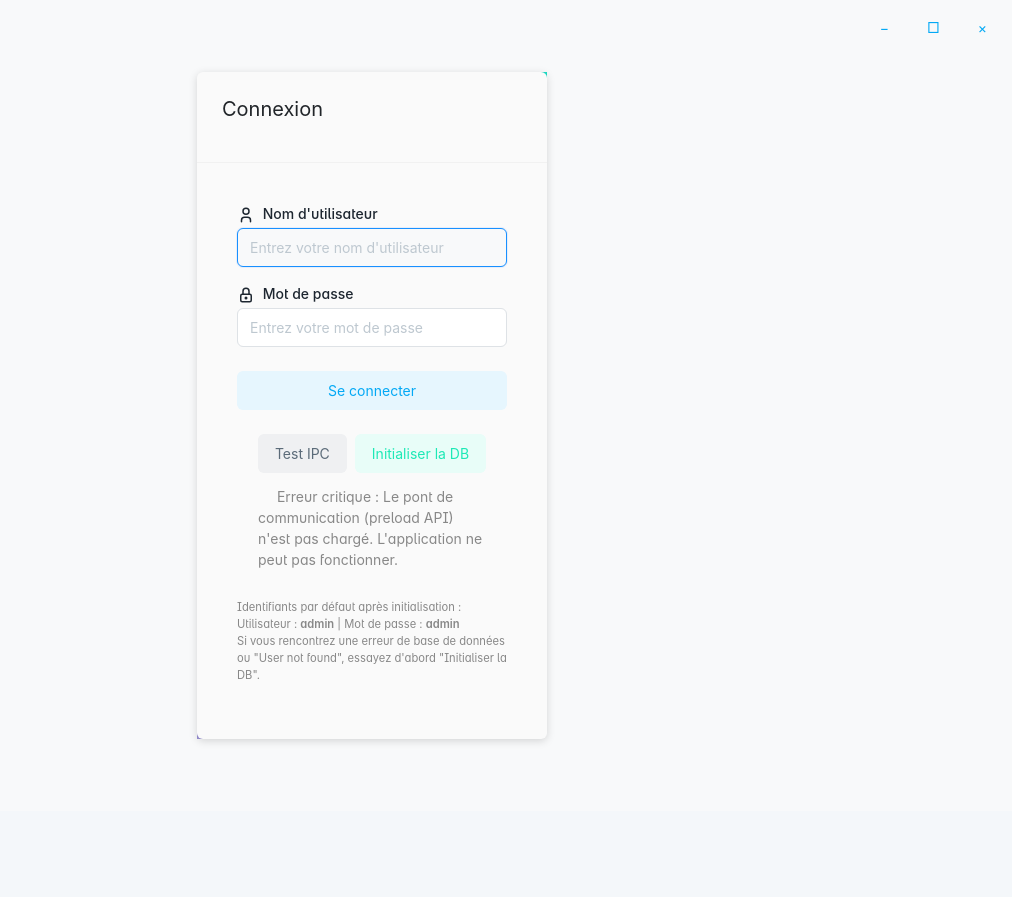
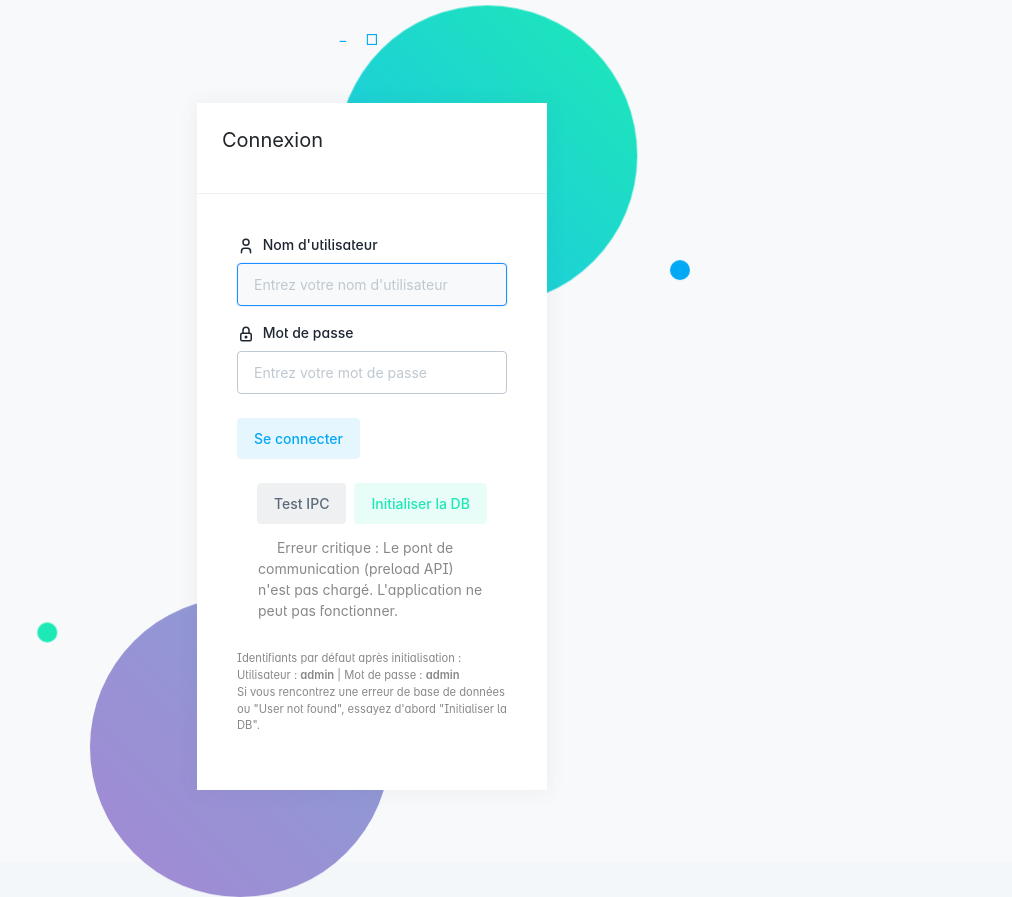
Before and after one commit to elzuzu/OtterCMS, a React (Vite) app: page / in a window 1280 px wide. Shown: the whole page, without its empty margins (268-1280 px from the left). Before the commit the page ends 811 px from the top, so only its background shows below. Built offline with nearby package versions, Linux system fonts and the light colour scheme; a web font is replaced by a local one.

Commit message:
Remove custom login CSS

```diff
--- a/src/renderer/components/Auth.jsx
+++ b/src/renderer/components/Auth.jsx
@@ -134,8 +134,8 @@ export default function Auth({ setUser }) {
         <div className="auth-wrapper v1">
           <div className="auth-form">
             <WindowControls />
-            <div className="auth-position">
-              <div className="card auth-card">
+          <div className="position-relative my-5">
+            <div className="card mb-0">
                 <div className="card-body text-center">
                   <h6 className="mb-3">Connexion automatique...</h6>
                   <p>Tente de se connecter avec votre compte Windows...</p>
@@ -153,14 +153,14 @@ export default function Auth({ setUser }) {
       <div className="auth-wrapper v1">
         <div className="auth-form">
           <WindowControls />
-          <div className="auth-position">
+          <div className="position-relative my-5">
             <div className="auth-bg">
               <span className="r"></span>
               <span className="r s"></span>
               <span className="r s"></span>
               <span className="r"></span>
             </div>
-            <div className="card auth-card">
+            <div className="card mb-0">
               <div className="card-header">
                 <h4 className="mb-3 f-w-400">Connexion</h4>
               </div>
--- a/src/renderer/styles/app.css
+++ b/src/renderer/styles/app.css
@@ -52,221 +52,7 @@ body {
 }
 
 
-/* Placeholders for other component specific rules still in use */
 
-/* -------------------------------------------------------------------------- */
-/* Datta Able login page styles                                               */
-/* -------------------------------------------------------------------------- */
-/* -------------------------------------------------------------------------- */
-/* Authentication layout (Datta Able style)                                   */
-/* -------------------------------------------------------------------------- */
-
-.auth-main {
-  position: relative;
-  background-size: cover;
-}
-
-.auth-wrapper {
-  display: flex;
-  align-items: center;
-  justify-content: center;
-  height: 100%;
-  width: 100%;
-  min-height: 100vh;
-}
-
-.auth-wrapper.v1 .auth-form {
-  display: flex;
-  flex-direction: column;
-  background: var(--pc-card-bg);
-  min-height: 100vh;
-  padding: 24px;
-  position: relative;
-  justify-content: center;
-}
-.auth-wrapper.v1 .auth-form .window-controls {
-  position: absolute;
-  top: 8px;
-  right: 8px;
-  display: flex;
-  gap: 0.25rem;
-}
-
-.auth-wrapper.v1 .auth-form .card-body {
-  padding: 40px;
-}
-
-@media (max-width: 575.98px) {
-  .auth-wrapper.v1 .auth-form .card-body {
-    padding: var(--spacing-4);
-  }
-}
-
-.auth-position {
-  position: relative;
-  margin: 3rem 0;
-}
-
-.auth-wrapper.v1 .auth-bg {
-  position: absolute;
-  inset: 0;
-  overflow: hidden;
-}
-
-.auth-wrapper.v1 .auth-bg .r {
-  position: absolute;
-  width: 300px;
-  height: 300px;
-  border-radius: 50%;
-  /* Hint the browser that these elements will animate transforms */
-  will-change: transform;
-}
-.auth-wrapper.v1 .auth-bg .r:first-child {
-  top: -100px;
-  right: -100px;
-  background: linear-gradient(-135deg, #1de9b6 0%, #1dc4e9 100%);
-}
-.auth-wrapper.v1 .auth-bg .r:last-child {
-  left: -100px;
-  bottom: -100px;
-  background: linear-gradient(-135deg, #899fd4 0%, #a389d4 100%);
-}
-.auth-wrapper.v1 .auth-bg .r.s {
-  width: 20px;
-  height: 20px;
-}
-.auth-wrapper.v1 .auth-bg .r.s:nth-child(2) {
-  top: 150px;
-  right: -150px;
-  background: #04a9f5;
-}
-.auth-wrapper.v1 .auth-bg .r.s:nth-child(3) {
-  left: -150px;
-  bottom: 150px;
-  background: #1de9b6;
-}
-.auth-wrapper.v1 .auth-bg .r:nth-child(odd) {
-  animation: floating 7s infinite;
-}
-.auth-wrapper.v1 .auth-bg .r:nth-child(even) {
-  animation: floating 9s infinite;
-}
-
-@keyframes floating {
-  from {
-    transform: rotate(0deg) translate(-10px) rotate(0deg);
-  }
-  to {
-    transform: rotate(360deg) translate(-10px) rotate(-360deg);
-  }
-}
-
-
-@keyframes rotate {
-  from { transform: rotate(0deg); }
-  to { transform: rotate(360deg); }
-}
-
-@keyframes rotate-reverse {
-  from { transform: rotate(360deg); }
-  to { transform: rotate(0deg); }
-}
-
-.auth-card {
-  animation: fadeIn var(--pc-transition-base);
-  margin: 0 auto;
-  max-width: 360px;
-}
-
-@keyframes fadeIn {
-  from { opacity: 0; transform: translateY(-10px); }
-  to { opacity: 1; transform: translateY(0); }
-}
-
-.auth-content {
-  width: 100%;
-  padding: var(--spacing-4);
-}
-
-.card {
-  background-color: var(--pc-card-bg);
-  border-radius: var(--pc-border-radius);
-  box-shadow: var(--box-shadow-base);
-}
-
-.card-body {
-  padding: var(--spacing-4);
-}
-
-
-.form-label {
-  display: block;
-  margin-bottom: var(--spacing-1);
-  font-weight: 500;
-}
-
-.form-control {
-  width: 100%;
-  padding: 0.5rem 0.75rem;
-  border: 1px solid var(--current-border-medium);
-  border-radius: var(--pc-border-radius);
-  background-color: var(--current-surface-color);
-  color: var(--current-text-primary);
-}
-
-.btn {
-  display: inline-block;
-  font-weight: 400;
-  border: 1px solid transparent;
-  padding: 0.5rem 1rem;
-  border-radius: var(--pc-border-radius);
-  cursor: pointer;
-  text-align: center;
-  text-decoration: none;
-  position: relative;
-  overflow: hidden;
-}
-
-.btn .ripple {
-  position: absolute;
-  border-radius: 50%;
-  transform: scale(0);
-  background: rgba(255, 255, 255, 0.4);
-  animation: ripple-effect 600ms linear;
-  pointer-events: none;
-}
-
-@keyframes ripple-effect {
-  to {
-    transform: scale(4);
-    opacity: 0;
-  }
-}
-
-
-.btn-block {
-  width: 100%;
-}
-
-.mb-3 {
-  margin-bottom: var(--spacing-3);
-}
-
-.mb-4 {
-  margin-bottom: var(--spacing-4);
-}
-
-.mt-3 {
-  margin-top: var(--spacing-3);
-}
-
-.text-center {
-  text-align: center;
-}
-
-.f-w-400 {
-  font-weight: 400;
-}
 
 /* -------------------------------------------------------------------------- */
 /* Electron draggable regions                                                 */
```
